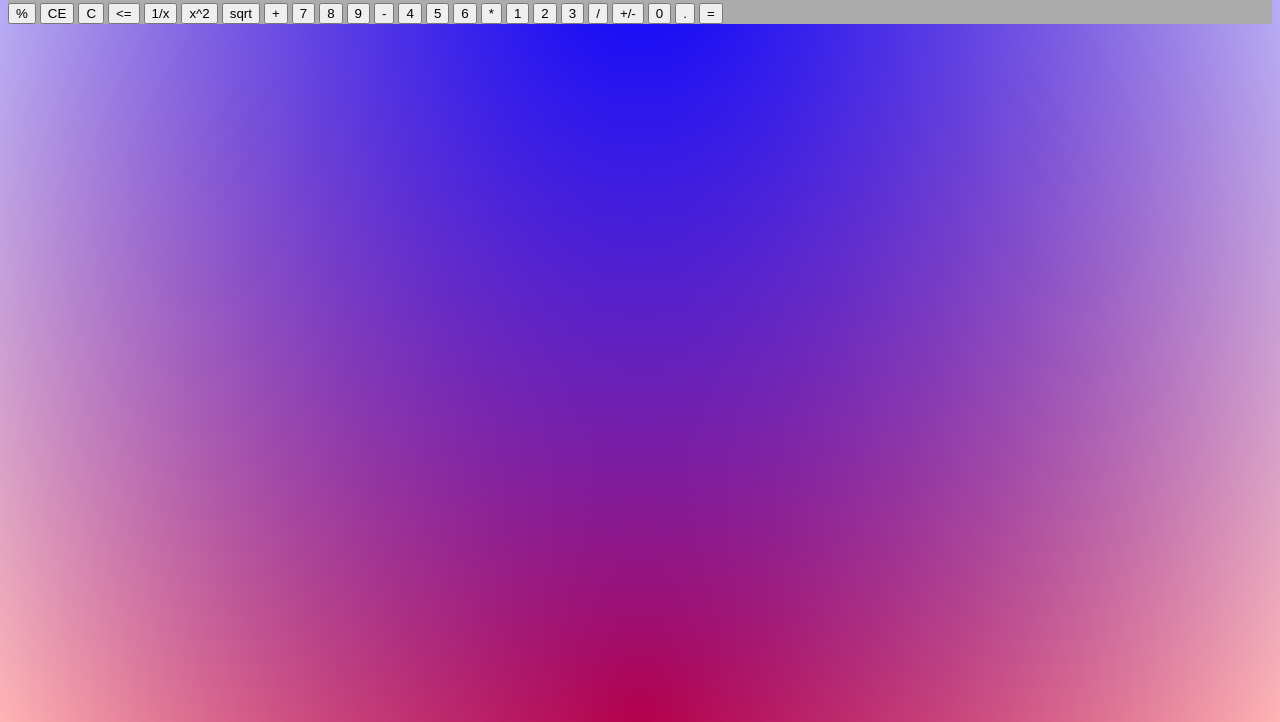
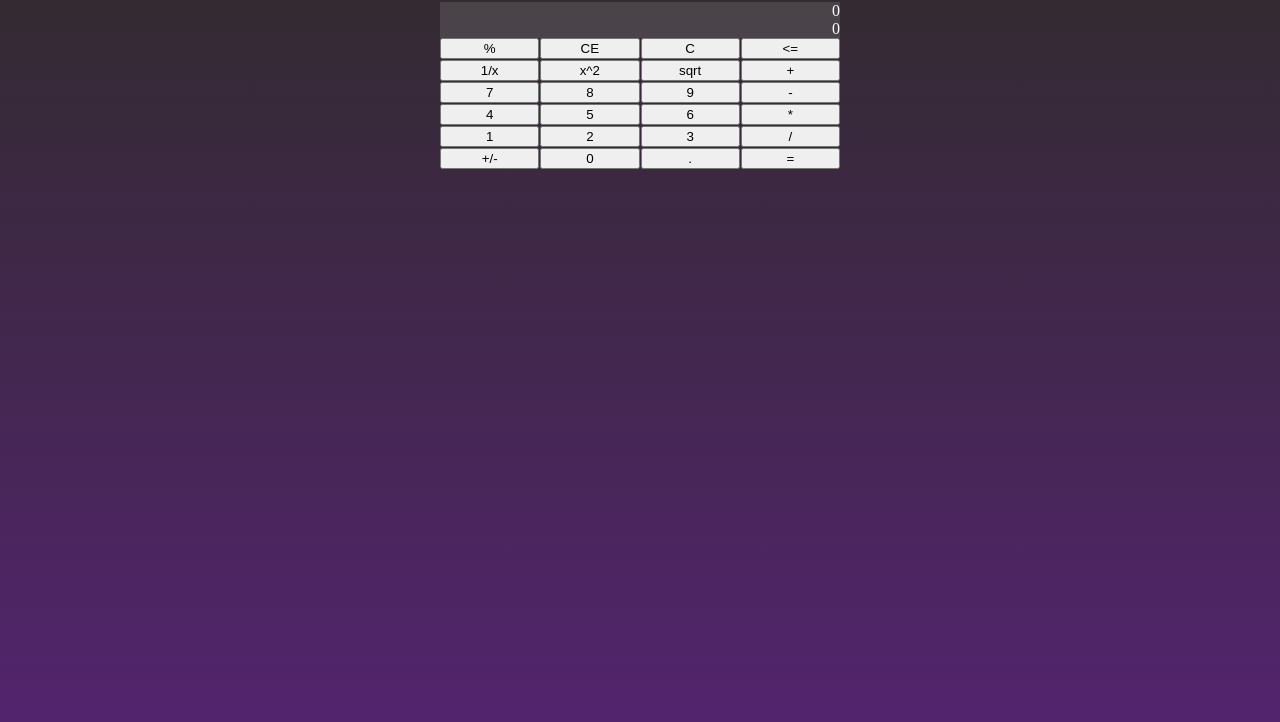
Before and after one commit to mathisgauthey/webCalculator, a plain HTML site: page index.html in a window 1280 px wide. Shown: the part 78-800 px from the top of the page. Drawn offline with Linux system fonts and the light colour scheme.

Commit message:
Functionnal yet ugly css

```diff
--- a/style.css
+++ b/style.css
@@ -1,18 +1,37 @@
 html {
-  background: #000000;
-  background: radial-gradient(ellipse at center top, #0400ff, transparent),
-    radial-gradient(ellipse at center bottom, #ff0000, transparent);
-  background-attachment: fixed;
-  color: #ffffff;
 }
 
 body {
-  background: #adacac;
+  background: linear-gradient(#302b2b, #53246e);
+  margin: 0;
+  background-repeat: no-repeat;
   background-attachment: fixed;
-  color: #ffffff;
+  color: white;
 }
 
 h1 {
-  font-weight: 300;
-  margin: 0;
+  text-align: center;
 }
+
+.calculator {
+  display: flex;
+  flex-direction: column;
+  max-width: 400px;
+  margin: 0 auto;
+}
+
+.viewer {
+  display: flex;
+  flex-direction: column;
+  align-items: flex-end;
+  background-color: rgba(133, 133, 133, 0.281);
+}
+
+.buttons {
+  display: grid;
+  grid-template-columns: repeat(4, 1fr);
+  gap: 1px;
+}
+
+button {
+}
```
